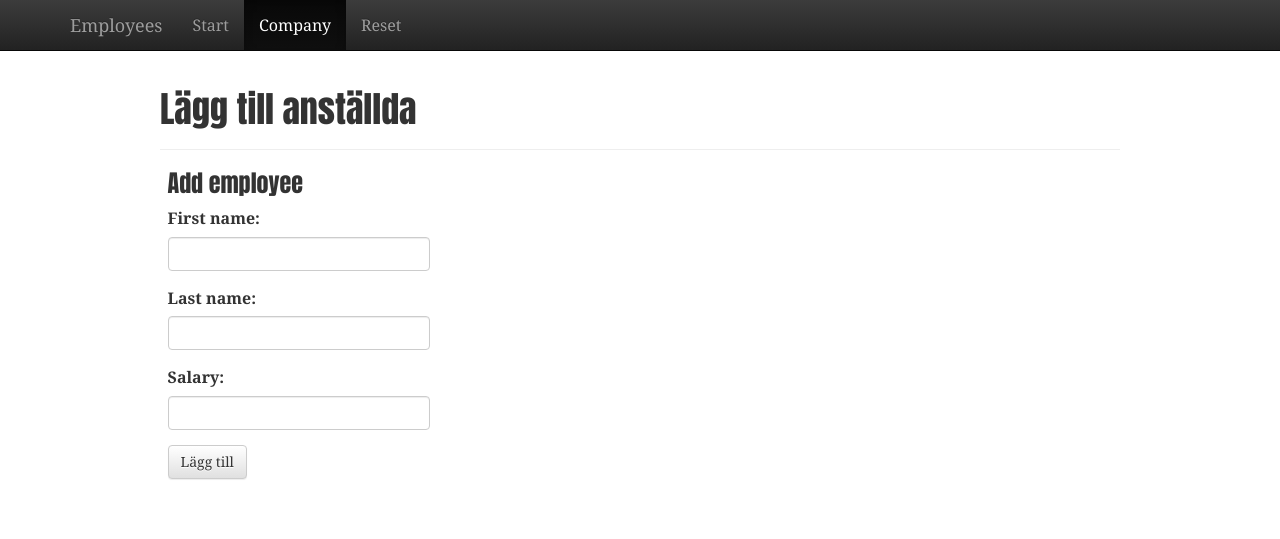
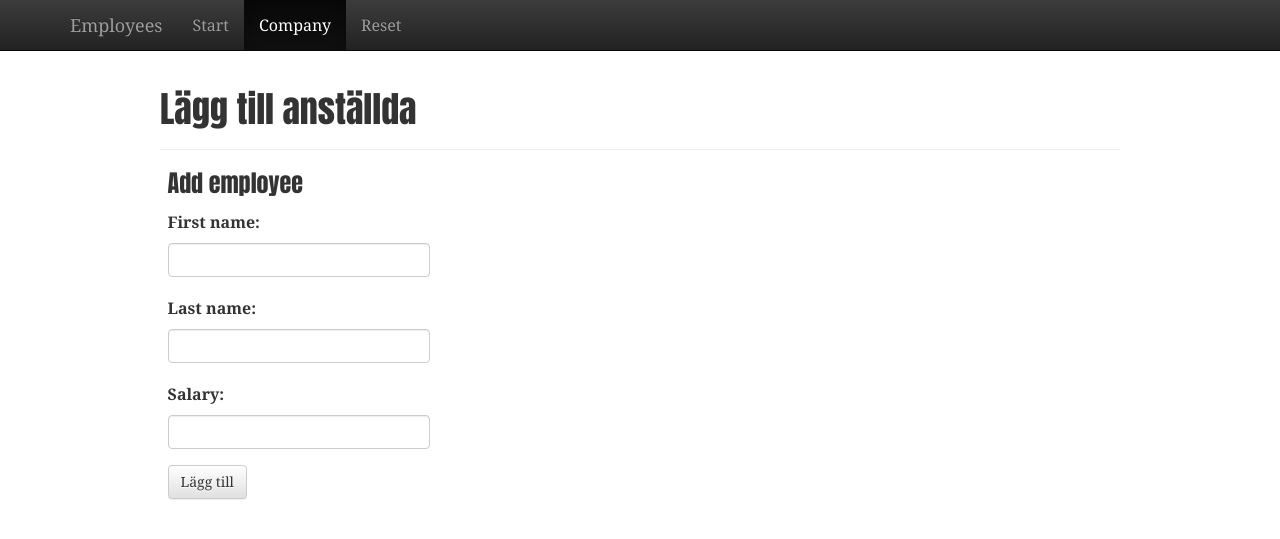
Before and after one commit to Wim4rk/BTH-oopython, a Flask app: page /company in a window 1280 px wide. Shown: the top 539 px of the page. Run offline with Flask 2, Linux system fonts and the light colour scheme; some libraries are stand-ins or nearby versions.

Commit message:
Cleaning upp GET - POST

```diff
--- a/kmom02/get_post/app.py
+++ b/kmom02/get_post/app.py
@@ -1,4 +1,6 @@
 #!/usr/bin/env python3
+# -*- coding: UTF-8 -*-
+
 """Main app for employee."""
 import traceback
 import os
--- a/kmom02/get_post/employee.py
+++ b/kmom02/get_post/employee.py
@@ -1,4 +1,5 @@
 #!/usr/bin/env python3
+# -*- coding: UTF-8 -*-
 
 """
 Class file for Employee
--- a/kmom02/get_post/handler.py
+++ b/kmom02/get_post/handler.py
@@ -1,4 +1,5 @@
 #!/usr/bin/env python3
+# -*- coding: UTF-8 -*-
 
 """
 Handler file for Employee
--- a/kmom02/get_post/static/styles/style.css
+++ b/kmom02/get_post/static/styles/style.css
@@ -6,7 +6,7 @@ body {
     padding-top: 70px;
     padding-bottom: 30px;
     font-size: 16px;
-    line-height: 1.6em;
+    line-height: 2em;
     font-family: Georgia, serif;
 }
 
```
